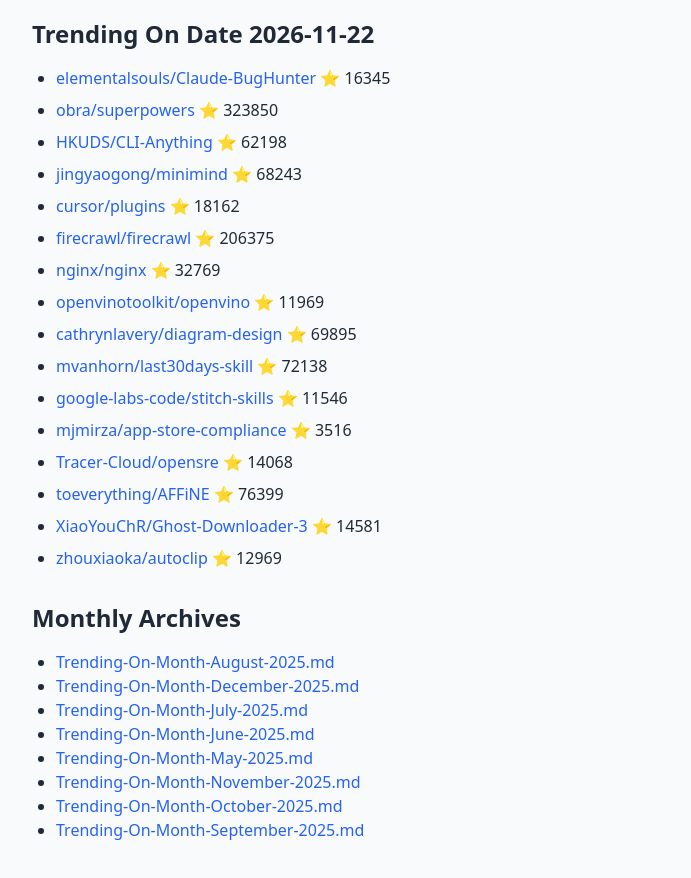
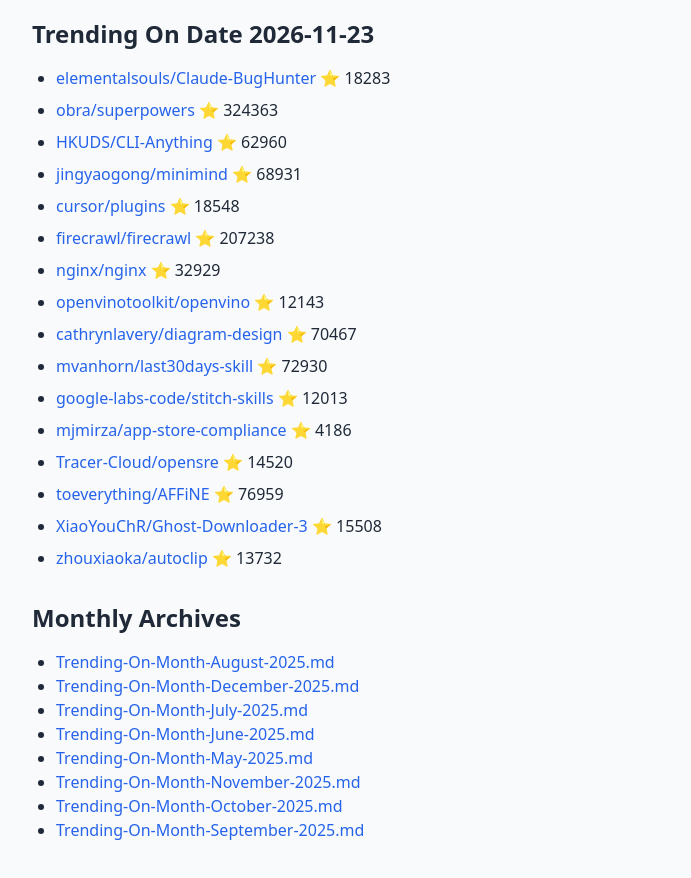
Before and after one commit to maheshndev/Trending-Repositories, a plain HTML site: page index.html in a window 1280 px wide. Shown: the part 70-948 px from the top of the page, without its empty margins (160-851 px from the left). Drawn offline with nearby package versions, Linux system fonts and the light colour scheme.

Commit message:
Daily trending update 2026-11-23

```diff
--- a/index.html
+++ b/index.html
@@ -9,24 +9,24 @@
 <body class="bg-gray-50 text-gray-800 p-6">
 <div class="max-w-4xl mx-auto">
 <h1 class="text-4xl font-bold mb-6">GitHub Daily Trending Repositories</h1>
-<h2 class='text-2xl font-bold mt-6 mb-4'>Trending On Date 2026-11-22</h2>
+<h2 class='text-2xl font-bold mt-6 mb-4'>Trending On Date 2026-11-23</h2>
 <ul class='list-disc ml-6 mb-6'>
-<li class='mb-2'><a href='https://github.com/elementalsouls/Claude-BugHunter' class='text-blue-600 hover:underline'>elementalsouls/Claude-BugHunter</a> ⭐ 16345</li>
-<li class='mb-2'><a href='https://github.com/obra/superpowers' class='text-blue-600 hover:underline'>obra/superpowers</a> ⭐ 323850</li>
-<li class='mb-2'><a href='https://github.com/HKUDS/CLI-Anything' class='text-blue-600 hover:underline'>HKUDS/CLI-Anything</a> ⭐ 62198</li>
-<li class='mb-2'><a href='https://github.com/jingyaogong/minimind' class='text-blue-600 hover:underline'>jingyaogong/minimind</a> ⭐ 68243</li>
-<li class='mb-2'><a href='https://github.com/cursor/plugins' class='text-blue-600 hover:underline'>cursor/plugins</a> ⭐ 18162</li>
-<li class='mb-2'><a href='https://github.com/firecrawl/firecrawl' class='text-blue-600 hover:underline'>firecrawl/firecrawl</a> ⭐ 206375</li>
-<li class='mb-2'><a href='https://github.com/nginx/nginx' class='text-blue-600 hover:underline'>nginx/nginx</a> ⭐ 32769</li>
-<li class='mb-2'><a href='https://github.com/openvinotoolkit/openvino' class='text-blue-600 hover:underline'>openvinotoolkit/openvino</a> ⭐ 11969</li>
-<li class='mb-2'><a href='https://github.com/cathrynlavery/diagram-design' class='text-blue-600 hover:underline'>cathrynlavery/diagram-design</a> ⭐ 69895</li>
-<li class='mb-2'><a href='https://github.com/mvanhorn/last30days-skill' class='text-blue-600 hover:underline'>mvanhorn/last30days-skill</a> ⭐ 72138</li>
-<li class='mb-2'><a href='https://github.com/google-labs-code/stitch-skills' class='text-blue-600 hover:underline'>google-labs-code/stitch-skills</a> ⭐ 11546</li>
-<li class='mb-2'><a href='https://github.com/mjmirza/app-store-compliance' class='text-blue-600 hover:underline'>mjmirza/app-store-compliance</a> ⭐ 3516</li>
-<li class='mb-2'><a href='https://github.com/Tracer-Cloud/opensre' class='text-blue-600 hover:underline'>Tracer-Cloud/opensre</a> ⭐ 14068</li>
-<li class='mb-2'><a href='https://github.com/toeverything/AFFiNE' class='text-blue-600 hover:underline'>toeverything/AFFiNE</a> ⭐ 76399</li>
-<li class='mb-2'><a href='https://github.com/XiaoYouChR/Ghost-Downloader-3' class='text-blue-600 hover:underline'>XiaoYouChR/Ghost-Downloader-3</a> ⭐ 14581</li>
-<li class='mb-2'><a href='https://github.com/zhouxiaoka/autoclip' class='text-blue-600 hover:underline'>zhouxiaoka/autoclip</a> ⭐ 12969</li>
+<li class='mb-2'><a href='https://github.com/elementalsouls/Claude-BugHunter' class='text-blue-600 hover:underline'>elementalsouls/Claude-BugHunter</a> ⭐ 18283</li>
+<li class='mb-2'><a href='https://github.com/obra/superpowers' class='text-blue-600 hover:underline'>obra/superpowers</a> ⭐ 324363</li>
+<li class='mb-2'><a href='https://github.com/HKUDS/CLI-Anything' class='text-blue-600 hover:underline'>HKUDS/CLI-Anything</a> ⭐ 62960</li>
+<li class='mb-2'><a href='https://github.com/jingyaogong/minimind' class='text-blue-600 hover:underline'>jingyaogong/minimind</a> ⭐ 68931</li>
+<li class='mb-2'><a href='https://github.com/cursor/plugins' class='text-blue-600 hover:underline'>cursor/plugins</a> ⭐ 18548</li>
+<li class='mb-2'><a href='https://github.com/firecrawl/firecrawl' class='text-blue-600 hover:underline'>firecrawl/firecrawl</a> ⭐ 207238</li>
+<li class='mb-2'><a href='https://github.com/nginx/nginx' class='text-blue-600 hover:underline'>nginx/nginx</a> ⭐ 32929</li>
+<li class='mb-2'><a href='https://github.com/openvinotoolkit/openvino' class='text-blue-600 hover:underline'>openvinotoolkit/openvino</a> ⭐ 12143</li>
+<li class='mb-2'><a href='https://github.com/cathrynlavery/diagram-design' class='text-blue-600 hover:underline'>cathrynlavery/diagram-design</a> ⭐ 70467</li>
+<li class='mb-2'><a href='https://github.com/mvanhorn/last30days-skill' class='text-blue-600 hover:underline'>mvanhorn/last30days-skill</a> ⭐ 72930</li>
+<li class='mb-2'><a href='https://github.com/google-labs-code/stitch-skills' class='text-blue-600 hover:underline'>google-labs-code/stitch-skills</a> ⭐ 12013</li>
+<li class='mb-2'><a href='https://github.com/mjmirza/app-store-compliance' class='text-blue-600 hover:underline'>mjmirza/app-store-compliance</a> ⭐ 4186</li>
+<li class='mb-2'><a href='https://github.com/Tracer-Cloud/opensre' class='text-blue-600 hover:underline'>Tracer-Cloud/opensre</a> ⭐ 14520</li>
+<li class='mb-2'><a href='https://github.com/toeverything/AFFiNE' class='text-blue-600 hover:underline'>toeverything/AFFiNE</a> ⭐ 76959</li>
+<li class='mb-2'><a href='https://github.com/XiaoYouChR/Ghost-Downloader-3' class='text-blue-600 hover:underline'>XiaoYouChR/Ghost-Downloader-3</a> ⭐ 15508</li>
+<li class='mb-2'><a href='https://github.com/zhouxiaoka/autoclip' class='text-blue-600 hover:underline'>zhouxiaoka/autoclip</a> ⭐ 13732</li>
 </ul>
 
 <h2 class='text-2xl font-bold mt-8 mb-4'>Monthly Archives</h2>
```
Also changed, not shown: old/November-2026.html (+17 -17 lines), 1 other file.
